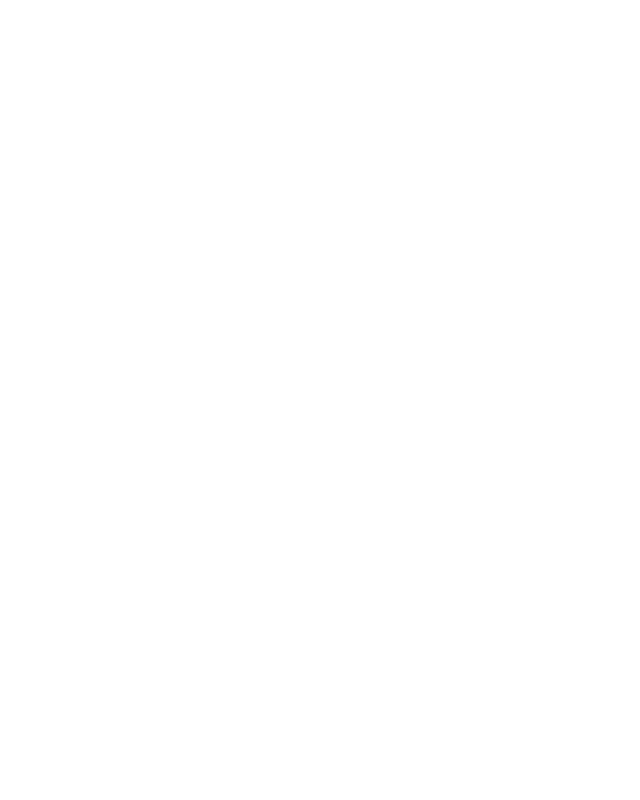
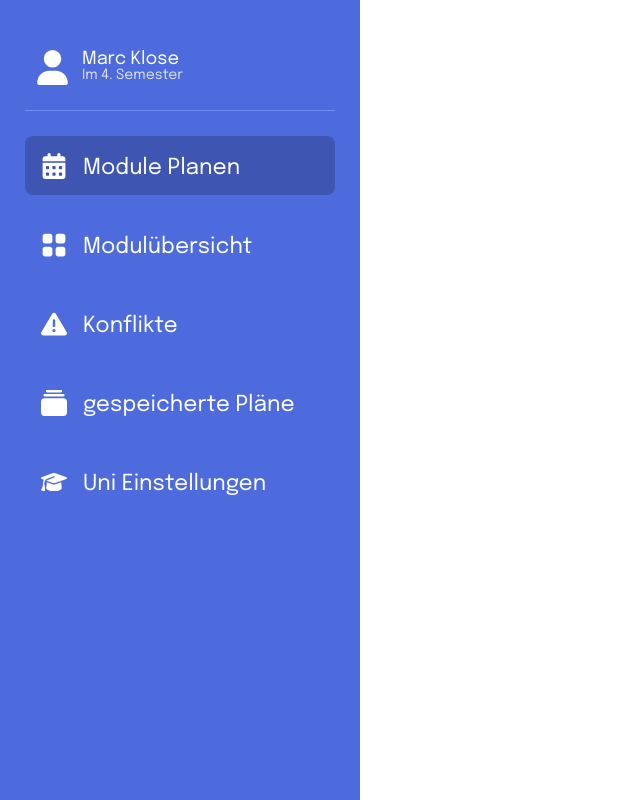
Before and after one commit to Uni-Course-Scheduler/course-scheduler-frontend, a Vue app: page / in a window 1280 px wide. Shown: the whole page, without its empty margins (0-640 px from the left). Built offline with nearby package versions, Linux system fonts and the light colour scheme.

Commit message:
[ADD] navigation bar and navigation header components

```diff
--- a/src/App.vue
+++ b/src/App.vue
@@ -1,7 +1,9 @@
 <script setup lang="ts">
 import { RouterView } from 'vue-router'
+import NavigationBar from "@/components/navigation-bar/NavigationBar.vue";
 </script>
 
 <template>
+  <NavigationBar />
   <RouterView />
 </template>
--- /dev/null
+++ b/src/components/navigation-bar/NavigationBar.vue
@@ -0,0 +1,78 @@
+<script setup lang="ts">
+import NavigationBarHeader from "@/components/navigation-bar/NavigationBarHeader.vue";
+import CalendarIcon from "@/components/icons/CalendarIcon.vue";
+import ModuleIcon from "@/components/icons/ModuleIcon.vue";
+import WarningIcon from "@/components/icons/WarningIcon.vue";
+import PlansIcon from "@/components/icons/PlansIcon.vue";
+import GraduationCapIcon from "@/components/icons/GraduationCapIcon.vue";
+
+const iconFill: string = 'var(--text-light-primary)'
+</script>
+
+<template>
+  <aside id="navigation-bar">
+    <NavigationBarHeader />
+
+    <RouterLink :to="{ name: 'scheduler' }">
+      <CalendarIcon :fill="iconFill" />
+      <span>Module Planen</span>
+    </RouterLink>
+
+    <RouterLink :to="{ name: 'modules' }">
+      <ModuleIcon :fill="iconFill" />
+      <span>Modulübersicht</span>
+    </RouterLink>
+
+    <RouterLink :to="{ name: 'conflicts' }">
+      <WarningIcon :fill="iconFill" />
+      <span>Konflikte</span>
+    </RouterLink>
+
+    <RouterLink :to="{ name: 'archive' }">
+      <PlansIcon :fill="iconFill" />
+      <span>gespeicherte Pläne</span>
+    </RouterLink>
+
+    <RouterLink :to="{ name: 'settings' }">
+      <GraduationCapIcon :fill="iconFill" />
+      <span>Uni Einstellungen</span>
+    </RouterLink>
+  </aside>
+</template>
+
+<style scoped>
+#navigation-bar {
+  width: 20%;
+  min-width: 360px;
+  height: 100vh;
+  background-color: var(--main-blue);
+  padding: 1.563rem;
+}
+
+a {
+  display: flex;
+  align-items: center;
+  column-gap: var(--column-gap-l);
+  padding: var(--column-gap-l);
+  font-size: var(--font-size-xl);
+  border-radius: var(--border-raduis-l);
+  margin-bottom: 1.25rem;
+}
+
+a:hover {
+  background-color: var(--dark-blue);
+}
+
+a.router-link-active {
+  background-color: var(--dark-blue);
+}
+
+a span {
+  margin-top: 0.313rem;
+}
+
+svg {
+  width: 1.625rem;
+  height: 1.625rem;
+}
+</style>
--- /dev/null
+++ b/src/components/navigation-bar/NavigationBarHeader.vue
@@ -0,0 +1,42 @@
+<script setup lang="ts">
+import UserIcon from "@/components/icons/UserIcon.vue";
+</script>
+
+<template>
+  <header>
+    <UserIcon fill="var(--bc-color-primary)" />
+    <div class="user-info">
+      <span class="user-name">Marc Klose</span>
+      <span class="semester">Im 4. Semester</span>
+    </div>
+  </header>
+</template>
+
+<style scoped>
+header {
+  display: flex;
+  column-gap: var(--column-gap-m);
+  padding: 1.563rem 0.625rem;
+  border-bottom: 1px solid var(--main-border);
+  margin-bottom: 1.563rem;
+}
+
+header svg {
+  width: 2.188rem;
+  height: 2.188rem;
+}
+
+.user-info {
+  flex: 1;
+}
+
+.user-name {
+  font-size: var(--font-size-l);
+  color: var(--text-light-primary);
+}
+
+.semester {
+  font-size: var(--font-size-s);
+  color: var(--text-light-secondary);
+}
+</style>
```
